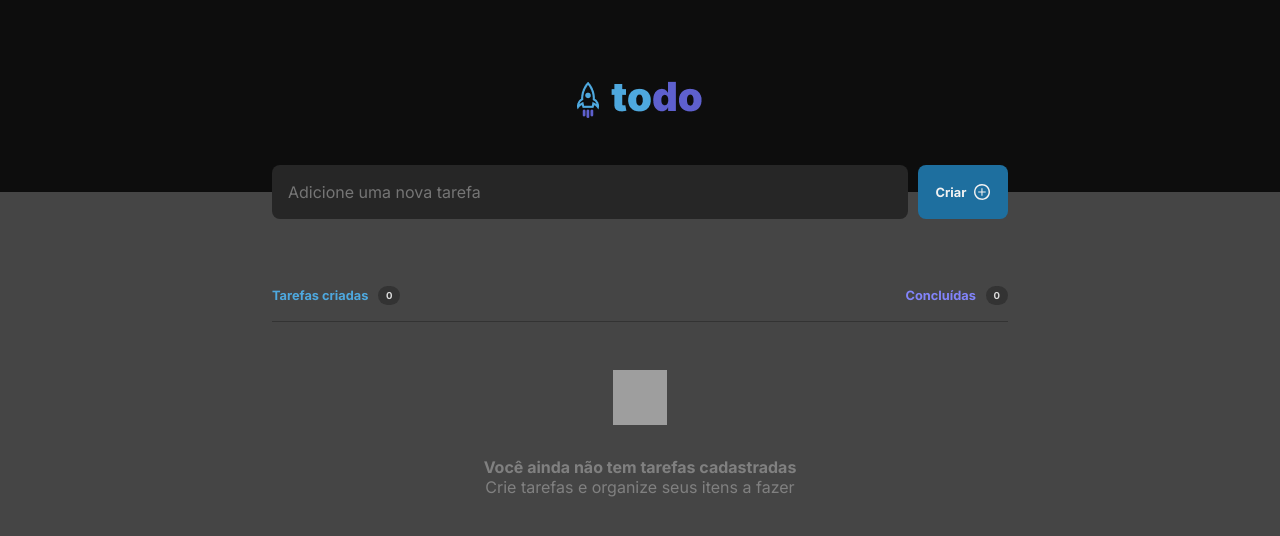
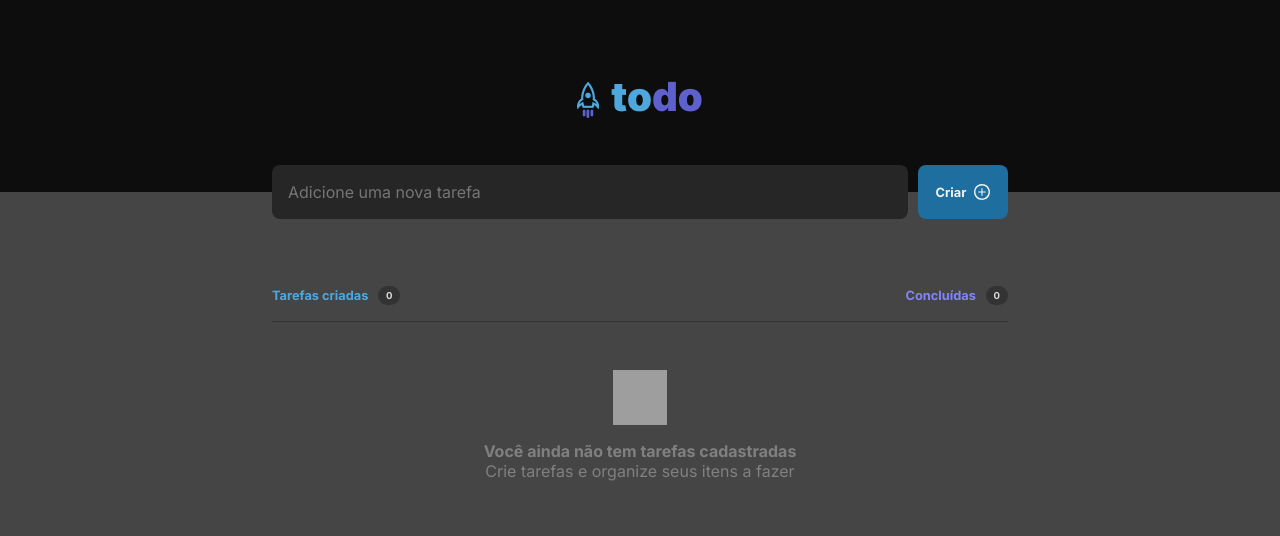
Before and after one commit to murilokuerten92/tasks-list, a React (Vite) app: page / in a window 1280 px wide. Shown: the top 536 px of the page. Built offline with nearby package versions, Linux system fonts and the light colour scheme; grey boxes are pictures that could not be loaded.

Commit message:
refactor: created emptyDatas component

```diff
--- /dev/null
+++ b/src/components/EmptyDatas/index.tsx
@@ -0,0 +1,20 @@
+import { Container } from "./styles";
+import ReportSVG from "@/assets/icons/report.svg";
+
+const EmptyDatas = () => {
+  return (
+    <Container>
+      <img src={ReportSVG} alt="report" className="reportIMG" />
+      <div className="text">
+        <strong className="text__title">
+          Você ainda não tem tarefas cadastradas
+        </strong>
+        <p className="text__p">
+          Crie tarefas e organize seus itens a fazer
+        </p>
+      </div>
+    </Container>
+  );
+};
+
+export { EmptyDatas };
--- /dev/null
+++ b/src/components/EmptyDatas/styles.ts
@@ -0,0 +1,32 @@
+import styled from 'styled-components';
+
+export const Container = styled.div`
+          display: flex;
+          flex-direction: column;
+          align-items: center;
+
+        .reportIMG {
+              width: 3.4rem;
+              height: 3.4rem;
+              margin-top: 3rem;
+          }
+
+          .text {
+              margin-top: 1rem;
+
+              &__title {
+                font-weight: bold;
+              color: var(--gray300);
+              font-size: 1rem;
+              width: 100%;
+              text-align: center;
+              }
+              &__p {
+                font-weight: 400;
+              color: var(--gray300);
+              font-size: 1rem;
+              text-align: center;
+              width: 100%;
+              }
+          }
+`;
--- a/src/pages/Dashboard/index.tsx
+++ b/src/pages/Dashboard/index.tsx
@@ -1,11 +1,10 @@
 import { useState, FormEvent } from "react";
 import * as S from "./styles";
-import logo from "@/assets/images/logo.png";
 import AddSVG from "@/assets/icons/add.svg";
-import ReportSVG from "@/assets/icons/report.svg";
 import TrashSVG from "@/assets/icons/trash.svg";
 import CheckSVG from "@/assets/icons/check.svg";
 import { Header } from "@/components/Header";
+import { EmptyDatas } from "@/components/EmptyDatas";
 
 interface Tasks {
   id: number;
@@ -108,23 +107,7 @@ export const Dashboard = () => {
               </div>
             ))}
 
-            {tasks.length === 0 && (
-                <>
-                  <img
-                    src={ReportSVG}
-                    alt="report"
-                    className="main__list__resportIMG"
-                  />
-                  <div className="main__list__text">
-                    <strong className="main__list__text__title">
-                      Você ainda não tem tarefas cadastradas
-                    </strong>
-                    <p className="main__list__text__p">
-                      Crie tarefas e organize seus itens a fazer
-                    </p>
-                  </div>
-                </>
-              )}
+            {tasks.length === 0 && <EmptyDatas />}
           </section>
         </main>
       </div>
--- a/src/pages/Dashboard/styles.ts
+++ b/src/pages/Dashboard/styles.ts
@@ -174,30 +174,6 @@ width: 100%;
               }
 
           }
-          &__resportIMG {
-              width: 3.4rem;
-              height: 3.4rem;
-              margin-top: 3rem;
-          }
-
-          &__text {
-              margin-top: 1rem;
-
-              &__title {
-                font-weight: bold;
-              color: var(--gray300);
-              font-size: 1rem;
-              width: 100%;
-              text-align: center;
-              }
-              &__p {
-                font-weight: 400;
-              color: var(--gray300);
-              font-size: 1rem;
-              text-align: center;
-              width: 100%;
-              }
-          }
         }
   }
 
```
